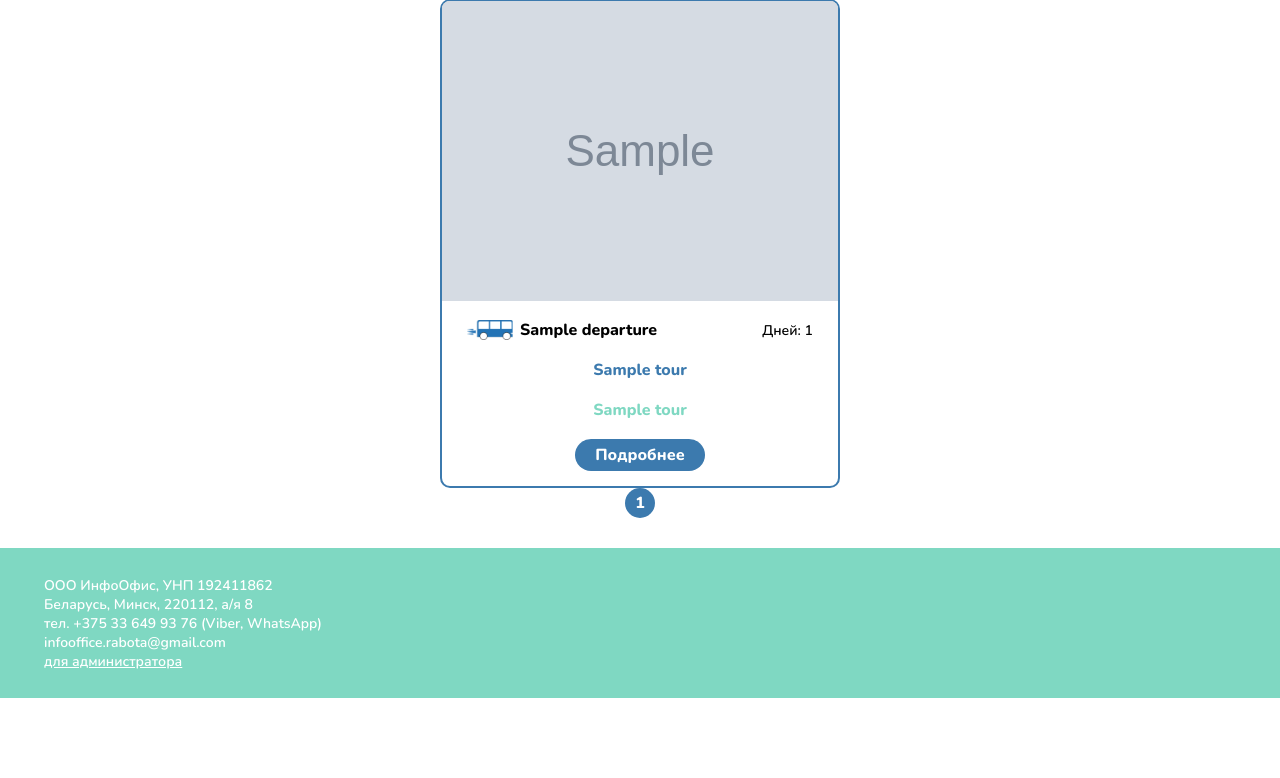
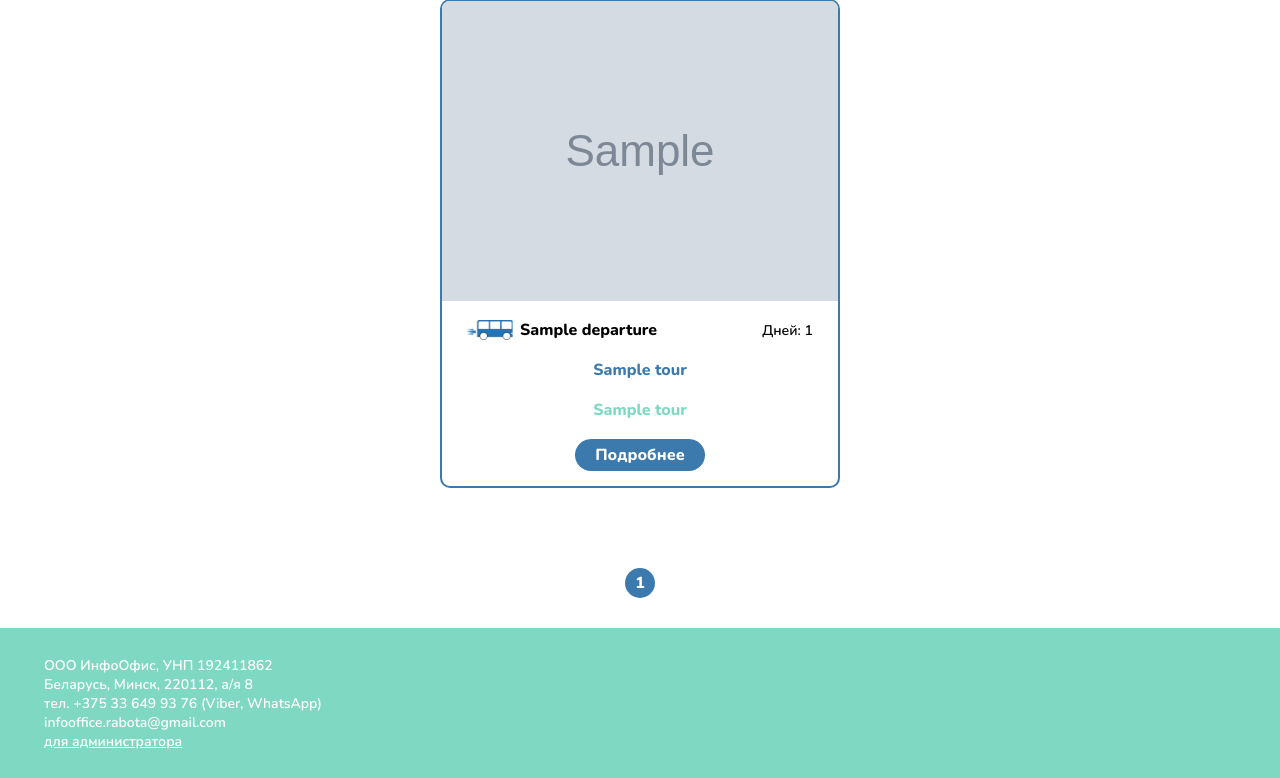
Before and after one commit to IgorSulj/SchoolTour, a Django app: page / in a window 1280 px wide. Shown: the part 322-1100 px from the top of the page. Before the commit the page ends 1020 px from the top, so only its background shows below. Run offline with Django 4.2, Linux system fonts and the light colour scheme; tables that the repository leaves empty hold one stand-in row (values such as "Sample post"); grey boxes marked "Sample" are stand-in pictures.

Commit message:
Added some margin to category.css again

```diff
--- a/tours/static/css/category.css
+++ b/tours/static/css/category.css
@@ -87,6 +87,7 @@
   gap: 80px;
   max-width: 1440px;
   padding: 0 40px;
+  margin: 0 0 80px;
   flex-grow: 1;
 }
 
```
